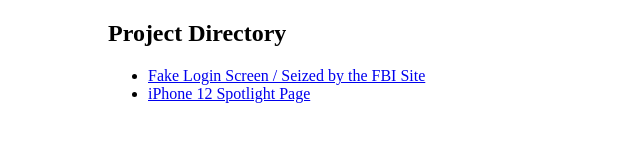
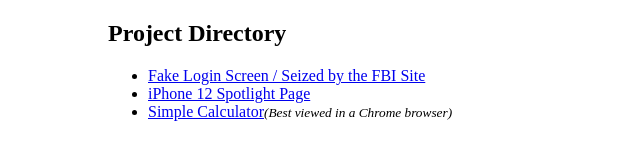
Before and after one commit to viggersd/viggersd.github.io, a plain HTML site: page index.html in a window 1280 px wide. Shown: the whole page, without its empty margins (0-640 px from the left). Drawn offline with Linux system fonts and the light colour scheme.

Commit message:
Update index.html

```diff
--- a/index.html
+++ b/index.html
@@ -12,6 +12,7 @@
         <ul>
             <li><a href="fakelogin/login.html">Fake Login Screen / Seized by the FBI Site</a></li>
             <li><a href="iphone12/index.html">iPhone 12 Spotlight Page</a></li>
+            <li><a href="calculator/index.html">Simple Calculator</a><small><i>(Best viewed in a Chrome browser)</i></small></li>
         </ul>
     </body>
 </html>
```
